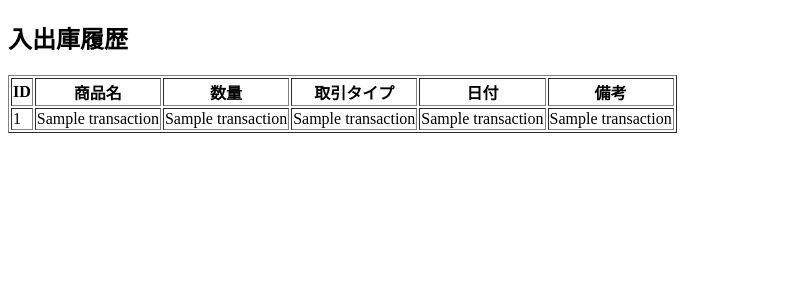
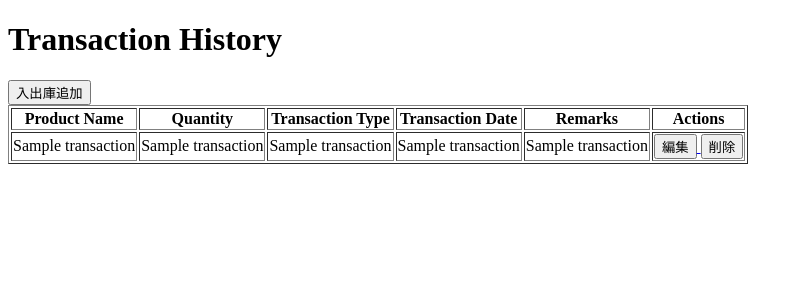
Before and after one commit to KmiBrkY/cafe_app, a Flask app: template templates/transaction_list.html in a window 1280 px wide. Shown: the top 300 px of the page, without its empty margins (0-803 px from the left). Run offline with Flask 3, Linux system fonts and the light colour scheme; the template is opened without the code that fills it: most values are stand-ins (such as "Sample title", 1, 10 or a date in 2020).

Commit message:
入出庫と商品の編集と削除

```diff
--- a/app.py
+++ b/app.py
@@ -1,7 +1,8 @@
 import sqlite3
-from flask import Flask, render_template, request, redirect, url_for
+from flask import Flask, render_template, request, redirect, url_for, flash
 
 app = Flask(__name__)
+app.secret_key = 'your_secret_key'  # フラッシュメッセージ用
 
 # データベースから商品一覧を取得する関数
 def get_products():
@@ -17,6 +18,92 @@ def get_products():
 def show_products():
     products = get_products()  # 商品データを取得
     return render_template('product_list.html', products=products)
+
+# 商品を追加する関数
+@app.route('/add_product', methods=['GET', 'POST'])
+def add_product():
+    if request.method == 'POST':
+        name = request.form['name']
+        description = request.form['description']
+        category = request.form['category']
+        price = request.form['price']
+
+        # 入力チェック
+        if not name or not category or not price:
+            flash('すべての必須項目を入力してください。', 'error')
+            return render_template('product_form.html')
+
+        # SQLiteにデータを追加
+        try:
+            conn = sqlite3.connect("cafe_app.db")
+            cursor = conn.cursor()
+            cursor.execute("INSERT INTO PRODUCT (name, description, category, price) VALUES (?, ?, ?, ?)",
+                           (name, description, category, price))
+            conn.commit()
+            conn.close()
+            flash('商品が追加されました！', 'success')
+        except Exception as e:
+            flash(f'エラーが発生しました: {e}', 'error')
+
+        return redirect(url_for('show_products'))  # 商品一覧ページにリダイレクト
+
+    return render_template('product_form.html')
+
+# 商品を編集する関数
+@app.route('/edit_product/<int:product_id>', methods=['GET', 'POST'])
+def edit_product(product_id):
+    # データベースから商品データを取得
+    conn = sqlite3.connect("cafe_app.db")
+    cursor = conn.cursor()
+    cursor.execute("SELECT id, name, description, category, price FROM PRODUCT WHERE id=?", (product_id,))
+    product = cursor.fetchone()
+    conn.close()
+
+    if not product:
+        flash('指定された商品が見つかりません。', 'error')
+        return redirect(url_for('show_products'))  # 商品一覧ページにリダイレクト
+
+    if request.method == 'POST':
+        # フォームから送信されたデータを取得
+        name = request.form['name']
+        description = request.form['description']
+        category = request.form['category']
+        price = request.form['price']
+
+        # 入力チェック（必須項目）
+        if not name or not category or not price:
+            flash('すべての必須項目を入力してください。', 'error')
+            return render_template('edit_product.html', product=product)
+
+        # データベースを更新
+        conn = sqlite3.connect("cafe_app.db")
+        cursor = conn.cursor()
+        cursor.execute("""
+            UPDATE PRODUCT
+            SET name = ?, description = ?, category = ?, price = ?
+            WHERE id = ?
+        """, (name, description, category, price, product_id))
+        conn.commit()
+        conn.close()
+
+        flash('商品が更新されました！', 'success')
+        return redirect(url_for('show_products'))  # 商品一覧ページにリダイレクト
+
+    return render_template('edit_product.html', product=product)  # 商品データをフォームに渡す
+
+# 商品を削除する関数
+@app.route('/delete_product/<int:product_id>', methods=['GET'])
+def delete_product(product_id):
+    conn = sqlite3.connect("cafe_app.db")
+    cursor = conn.cursor()
+
+    # 商品データを削除
+    cursor.execute("DELETE FROM PRODUCT WHERE id=?", (product_id,))
+    conn.commit()
+    conn.close()
+
+    flash('商品が削除されました！', 'success')
+    return redirect(url_for('show_products'))  # 商品一覧ページにリダイレクト
 
 # データベースから入出庫データを取得する関数
 def get_transactions():
@@ -40,12 +127,6 @@ def get_transactions():
     transactions = cursor.fetchall()  # 取得したデータをリストとして格納
     conn.close()  # データベースを閉じる
     return transactions
-
-# 入出庫データの一覧を表示するページ
-@app.route('/transactions')
-def show_transactions():
-    transactions = get_transactions()  # データ取得
-    return render_template('transaction_list.html', transactions=transactions)
 
 # 入出庫データを追加する関数
 def add_transaction(product_id, quantity, transaction_type, remarks):
@@ -74,11 +155,82 @@ def add_transaction_page():
         transaction_type = request.form['transaction_type']
         remarks = request.form['remarks']
 
+        # 入力チェック
+        if not quantity or not product_id:
+            flash('商品と数量を入力してください。', 'error')
+            return render_template('add_transaction.html', products=get_products())
+
         add_transaction(product_id, quantity, transaction_type, remarks)
-        return redirect(url_for('show_transactions'))  # 追加後に一覧ページへリダイレクト
+        flash('取引が追加されました！', 'success')
+        return redirect(url_for('show_transactions'))  # 取引履歴ページにリダイレクト
 
     products = get_products()  # 商品一覧を取得
     return render_template('add_transaction.html', products=products)
 
+# 取引データの削除
+@app.route('/delete_transaction/<int:transaction_id>', methods=['GET'])
+def delete_transaction(transaction_id):
+    conn = sqlite3.connect("cafe_app.db")
+    cursor = conn.cursor()
+
+    # 取引データを削除
+    cursor.execute("DELETE FROM TRANSACTION_HISTORY WHERE id=?", (transaction_id,))
+    conn.commit()
+    conn.close()
+
+    flash('取引が削除されました！', 'success')
+    return redirect(url_for('show_transactions'))  # 取引一覧ページにリダイレクト
+
+# 入出庫データの一覧を表示するページ
+@app.route('/transactions')
+def show_transactions():
+    transactions = get_transactions()  # データ取得
+    return render_template('transaction_list.html', transactions=transactions)
+
+@app.route('/edit_transaction/<int:transaction_id>', methods=['GET', 'POST'])
+def edit_transaction(transaction_id):
+    conn = sqlite3.connect("cafe_app.db")
+    cursor = conn.cursor()
+    cursor.execute("""
+        SELECT
+            TRANSACTION_HISTORY.id,
+            TRANSACTION_HISTORY.product_id,
+            TRANSACTION_HISTORY.quantity,
+            TRANSACTION_HISTORY.transaction_type,
+            TRANSACTION_HISTORY.transaction_date,
+            TRANSACTION_HISTORY.remarks
+        FROM TRANSACTION_HISTORY
+        WHERE TRANSACTION_HISTORY.id = ?
+    """, (transaction_id,))
+    transaction = cursor.fetchone()
+    conn.close()
+
+    if request.method == 'POST':
+        product_id = request.form['product_id']
+        quantity = request.form['quantity']
+        transaction_type = request.form['transaction_type']
+        remarks = request.form['remarks']
+
+        # 入力チェック
+        if not product_id or not quantity:
+            flash('商品と数量を入力してください。', 'error')
+            return render_template('edit_transaction.html', transaction=transaction, products=get_products())
+
+        conn = sqlite3.connect("cafe_app.db")
+        cursor = conn.cursor()
+        cursor.execute("""
+            UPDATE TRANSACTION_HISTORY
+            SET product_id = ?, quantity = ?, transaction_type = ?, remarks = ?
+            WHERE id = ?
+        """, (product_id, quantity, transaction_type, remarks, transaction_id))
+        conn.commit()
+        conn.close()
+
+        flash('取引が更新されました！', 'success')
+        return redirect(url_for('show_transactions'))  # 取引一覧ページにリダイレクト
+
+    # GET リクエストの場合は、編集フォームを表示
+    return render_template('edit_transaction.html', transaction=transaction, products=get_products())
+
 if __name__ == '__main__':
     app.run(debug=True)
--- a/templates/transaction_list.html
+++ b/templates/transaction_list.html
@@ -1,32 +1,50 @@
-<!-- templates/transaction_list.html -->
 <!DOCTYPE html>
-<html lang="ja">
+<html lang="en">
 <head>
     <meta charset="UTF-8">
     <meta name="viewport" content="width=device-width, initial-scale=1.0">
-    <title>入出庫履歴</title>
+    <title>Transaction History</title>
 </head>
 <body>
-    <h2>入出庫履歴</h2>
+    <h1>Transaction History</h1>
+    <a href="{{ url_for('add_transaction_page') }}">
+        <button>入出庫追加</button>
+    </a>
     <table border="1">
+        <thead>
             <tr>
-            <th>ID</th>
-            <th>商品名</th>
-            <th>数量</th>
-            <th>取引タイプ</th>
-            <th>日付</th>
-            <th>備考</th>
+                <th>Product Name</th>
+                <th>Quantity</th>
+                <th>Transaction Type</th>
+                <th>Transaction Date</th>
+                <th>Remarks</th>
+                <th>Actions</th>  <!-- 編集と削除の列を追加 -->
             </tr>
+        </thead>
+        <tbody>
             {% for transaction in transactions %}
                 <tr>
-            <td>{{ transaction[0] }}</td>
                     <td>{{ transaction[1] }}</td>
                     <td>{{ transaction[2] }}</td>
                     <td>{{ transaction[3] }}</td>
                     <td>{{ transaction[4] }}</td>
                     <td>{{ transaction[5] }}</td>
+                    <td>
+                        <!-- 編集ボタン -->
+
+                            <a href="{{ url_for('edit_transaction', transaction_id=transaction[0]) }}">
+                                <button>編集</button>
+                            </a>
+
+
+                        <!-- 削除ボタン -->
+                        <a href="{{ url_for('delete_transaction', transaction_id=transaction[0]) }}" onclick="return confirm('本当に削除しますか？');">
+                            <button>削除</button>
+                        </a>
+                    </td>
                 </tr>
             {% endfor %}
+        </tbody>
     </table>
 </body>
 </html>
```
Also changed, not shown: templates/edit_product.html (added, +27 -0 lines), templates/edit_transaction.html (added, +35 -0 lines), templates/product_list.html (+15 -2 lines). Lines whose indentation alone changed are shown as unchanged.
